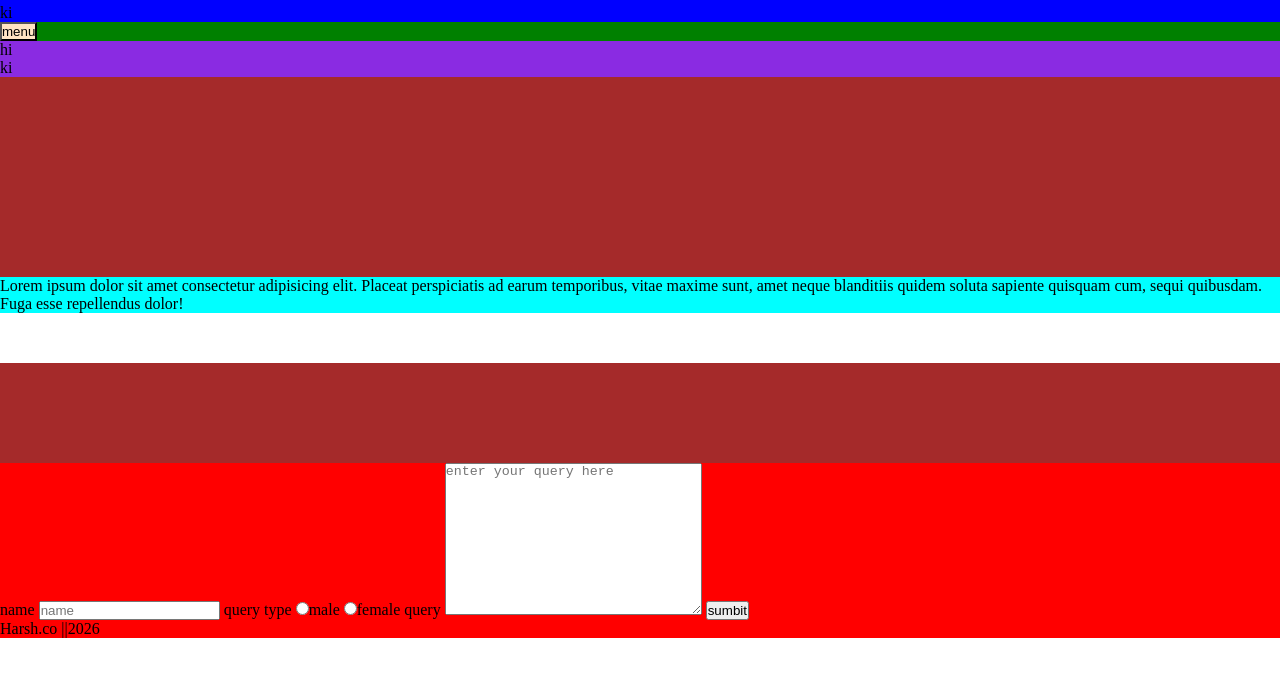
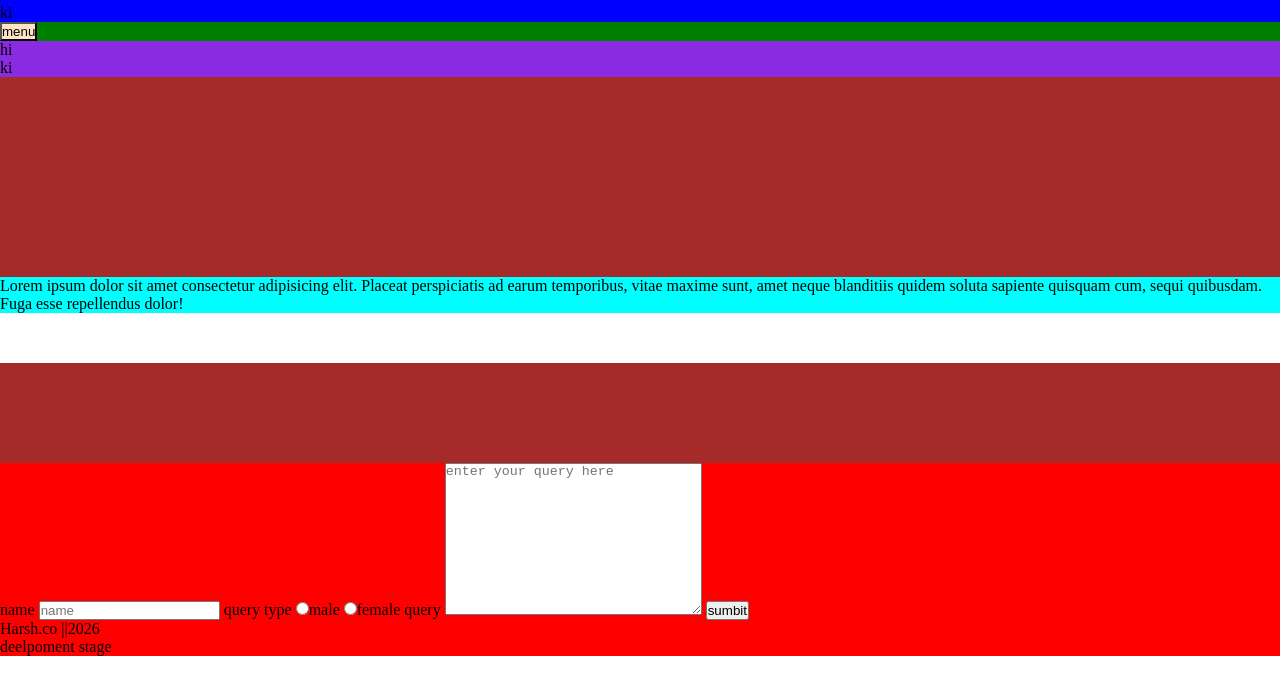
Before and after one commit to harsh63528/css, a plain HTML site: page final css project/index.html in a window 1280 px wide. Shown: the part 51-746 px from the top of the page. Drawn offline with Linux system fonts and the light colour scheme.

Commit message:
just commit

```diff
--- a/final css project/index.html
+++ b/final css project/index.html
@@ -86,6 +86,7 @@
 
           <footer>
             <p>Harsh.co ||2026 </p>
+            <p>deelpoment stage</p>
           </footer>
         </div>
     <script src="script.js"></script>
```
